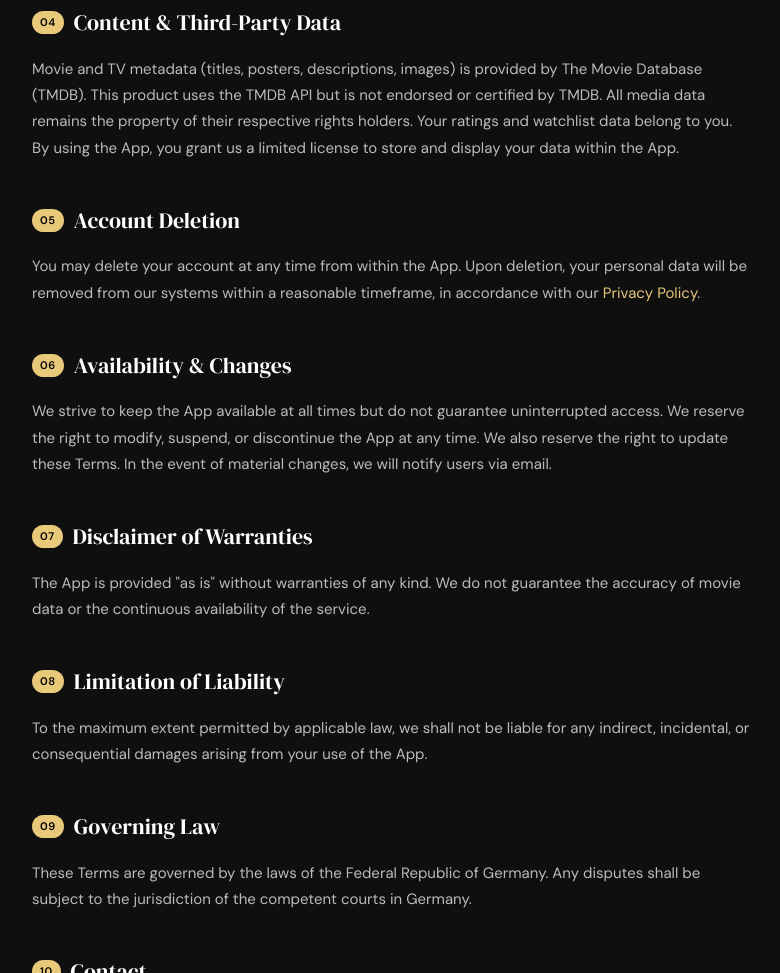
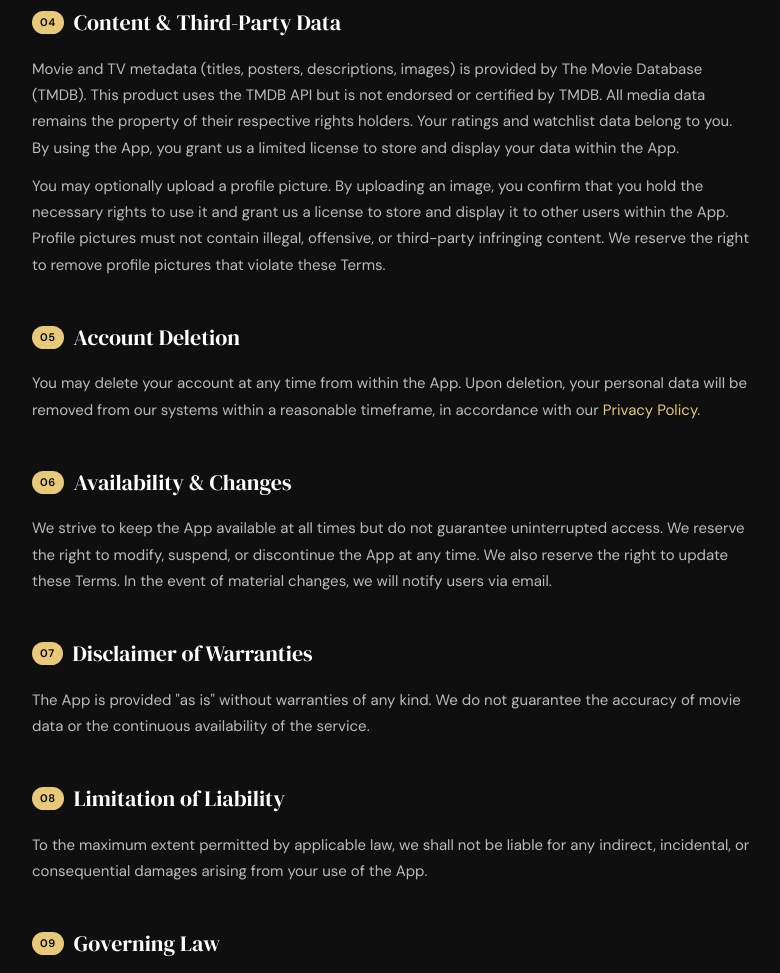
Before and after one commit to sicco14/moviebuddy-legal, a plain HTML site: page terms.html in a window 1280 px wide. Shown: the part 1060-2033 px from the top of the page, without its empty margins (248-1028 px from the left). Drawn offline with Linux system fonts and the light colour scheme.

Commit message:
added the profile picture upload to terms of service and privacy pages

```diff
--- a/terms.html
+++ b/terms.html
@@ -162,6 +162,7 @@
   <section>
     <h2><span class="num">04</span> Content & Third-Party Data</h2>
     <p>Movie and TV metadata (titles, posters, descriptions, images) is provided by The Movie Database (TMDB). This product uses the TMDB API but is not endorsed or certified by TMDB. All media data remains the property of their respective rights holders. Your ratings and watchlist data belong to you. By using the App, you grant us a limited license to store and display your data within the App.</p>
+    <p>You may optionally upload a profile picture. By uploading an image, you confirm that you hold the necessary rights to use it and grant us a license to store and display it to other users within the App. Profile pictures must not contain illegal, offensive, or third-party infringing content. We reserve the right to remove profile pictures that violate these Terms.</p>
   </section>
 
   <section>
```
Also changed, not shown: privacy-policy.html (+1 -0 lines).
